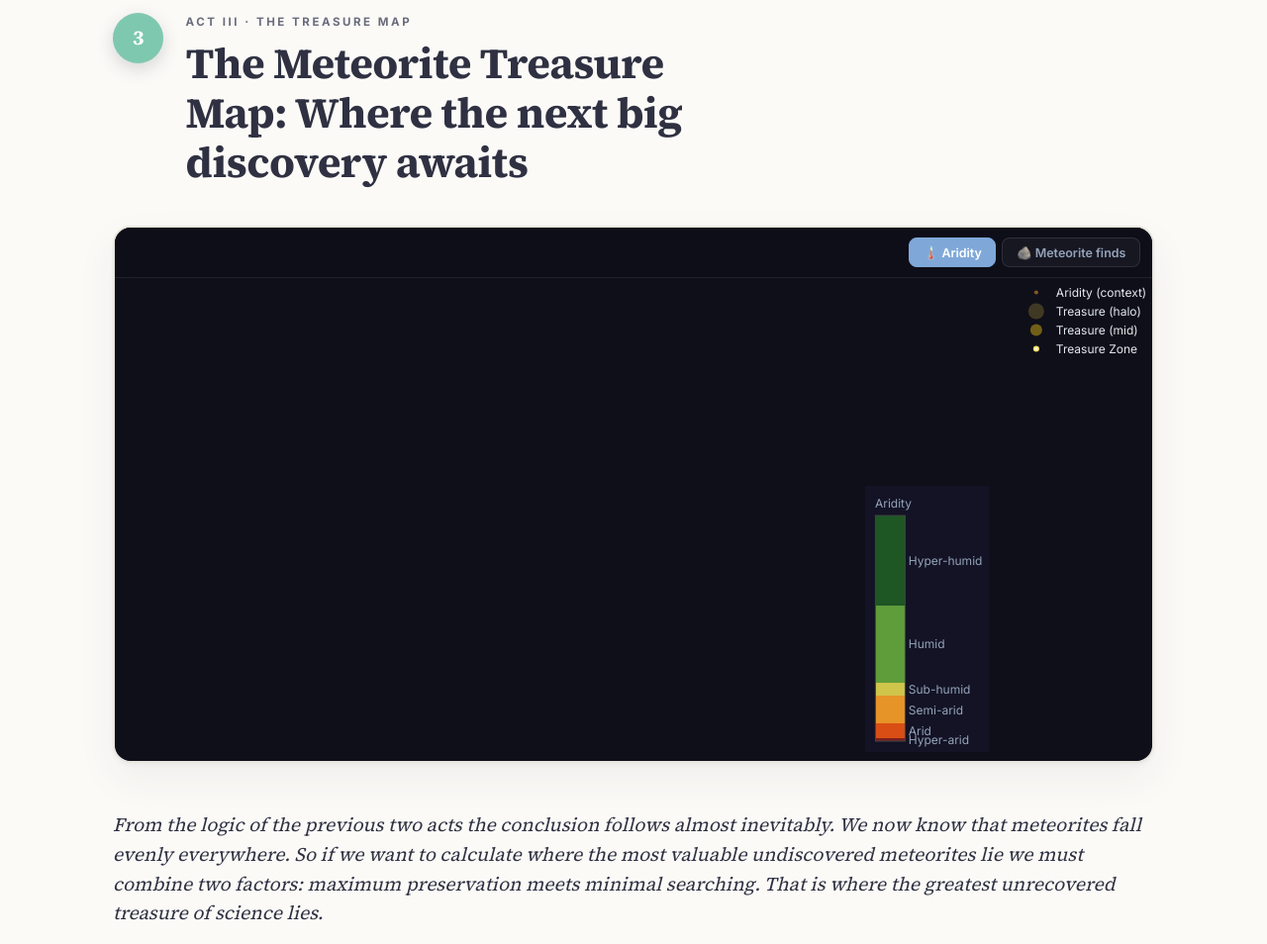
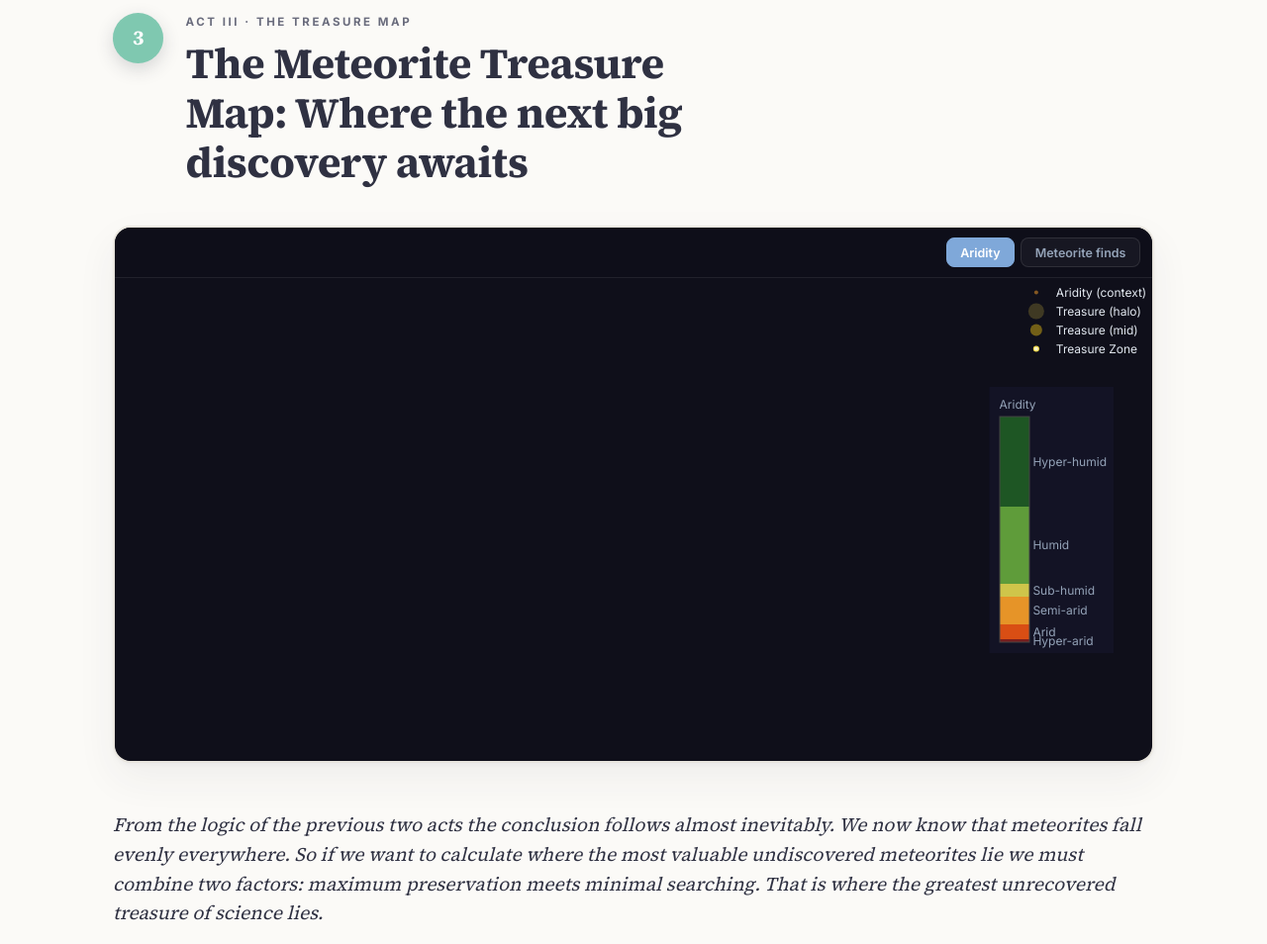
Before and after one commit to podsv-fs26-ad24/ad24-4-fancyproject, a Flask app: page / in a window 1280 px wide. Shown: the part 3995-4949 px from the top of the page at 99% size. Run offline with Flask 3, Linux system fonts and the light colour scheme; some libraries are stand-ins or nearby versions.

Commit message:
personas update

```diff
--- a/src/templates/index.html
+++ b/src/templates/index.html
@@ -514,6 +514,12 @@
       overflow: hidden;
     }
 
+    /* Plotly applies transform="translate(-N,0)" to right-anchored
+       colorbars. On Map C this shifts the bar into the map. Override. */
+    #map-c .colorbar {
+      transform: translate(0, 0) !important;
+    }
+
     .map-toolbar {
       display: flex;
       justify-content: flex-end;
@@ -1166,10 +1172,10 @@
       <div class="map-placeholder has-map reveal" id="map-c-placeholder">
         <div class="map-toolbar" role="tablist" aria-label="Choose layer">
           <button class="metric-btn active" id="map-c-mode-aridity" type="button" aria-pressed="true">
-            🌡️ Aridity
+            Aridity
           </button>
           <button class="metric-btn" id="map-c-mode-finds" type="button" aria-pressed="false">
-            🪨 Meteorite finds
+            Meteorite finds
           </button>
         </div>
         <div class="map-canvas with-toolbar" id="map-c"></div>
@@ -1839,7 +1845,6 @@
           bordercolor: '#334155',
           len: 0.55,
           x: 0.99, xanchor: 'right',
-          y: 0.02, yanchor: 'bottom',
         };
         traces.push(aridityTrace);
         traces.push(buildBorderOverlay({ color: 'rgba(255,255,255,0.10)', width: 0.4 }));
@@ -1869,7 +1874,6 @@
           bordercolor: '#334155',
           len: 0.18,
           x: 0.99, xanchor: 'right',
-          y: 0.02, yanchor: 'bottom',
         };
         traces.push(pts);
       }
```
Also changed, not shown: 3 other files.
